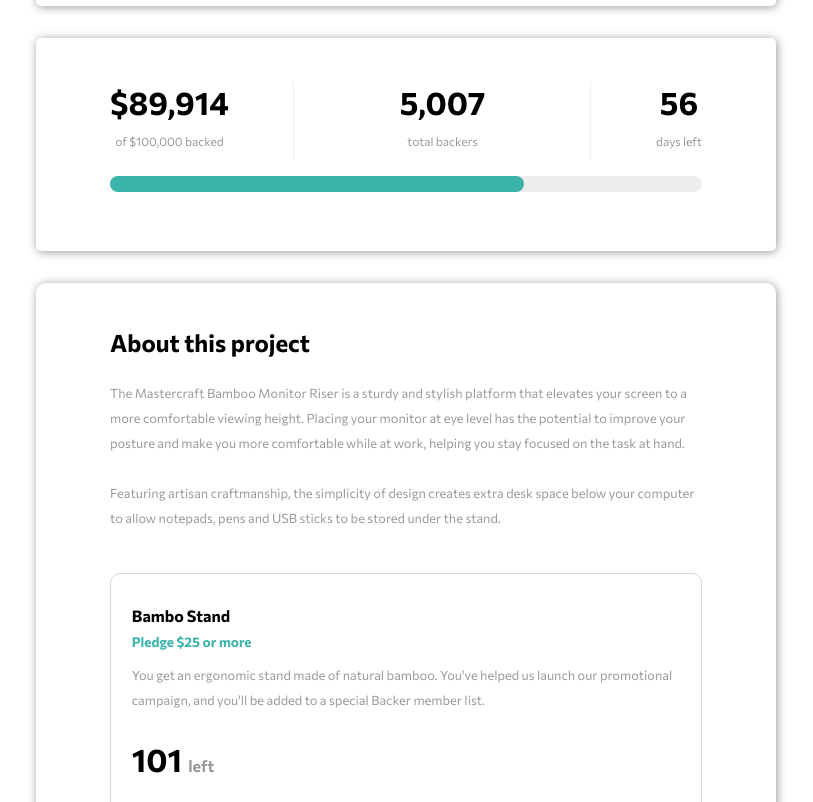
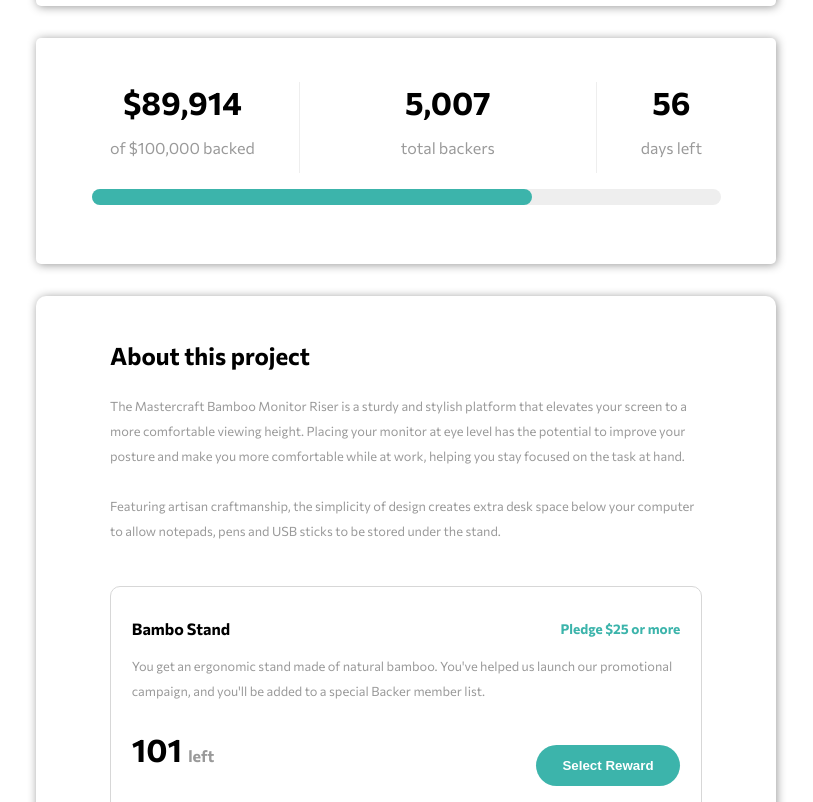
Before and after one commit to OscarAnillo/crowd-funding-fe, a React (Create React App) app: page / in a window 1280 px wide. Shown: the part 678-1480 px from the top of the page, without its empty margins (234-1047 px from the left). Built offline with nearby package versions, Linux system fonts and the light colour scheme.

Commit message:
update pledgeComponent

```diff
--- a/src/App.css
+++ b/src/App.css
@@ -534,24 +534,12 @@
     font-weight: 700;
   }
   .numbers-row p {
-    font-weight: 400;
-    font-size: 12px;
-    color: rgb(154, 154, 154);
-    padding: 1em 0;
+    font-size: 1rem;
   }
 
   progress {
-    border: none;
-    width: 80%;
-    margin: 1em 0;
-  }
-  progress[value]::-webkit-progress-bar {
-    background-color: #eee;
-    border-radius: 10px;
-  }
-  progress[value]::-webkit-progress-value {
-    background-color: rgb(60 ,180, 171);
-    border-radius: 10px;
+    width: 85%;
+    margin: 1em auto;
   }
 
   /* AboutComponent */
@@ -583,14 +571,19 @@
     margin: 1em 0;
     padding: 2em 1.3em;
   }
+  .pledge-row-desktop {
+    display: flex;
+    align-items: center;
+    justify-content: space-between;
+  }
   .pledge h3 {
     font-size: 1rem;
-    padding-bottom: .5em;
+    padding-bottom: 1em;
   }
   .pledge h4 {
     color: rgb(60 ,180, 171);
     font-size: .85rem;
-    padding-bottom: 1em;
+    padding-bottom: 1.2em;
   }
   .pledge h1 {
     font-size: 2rem;
--- a/src/Components/pledge-component.js
+++ b/src/Components/pledge-component.js
@@ -6,12 +6,17 @@
         <div>
             {data.map(item => (
                 <div key={item.name} className={`${item.className}`}>
-                    <h3>{item.name}</h3>
-                    <h4>{item.pledge}</h4>
+                    <div className="pledge-row-desktop">
+                        <h3>{item.name}</h3>
+                        <h4>{item.pledge}</h4>
+                    </div>
                     <p>{item.text}</p>
-                    <h1>{item.quantity} <span>left</span></h1>
-                    <button>{item.className === "pledge" ? "Select Reward" : "Out of Stock" }</button>
+                    <div className="pledge-row-desktop">
+                        <h1>{item.quantity} <span>left</span></h1>
+                        <button>{item.className === "pledge" ? "Select Reward" : "Out of Stock" }</button>
+                    </div>
                 </div>
+
             ))}
         </div>
     )
```
